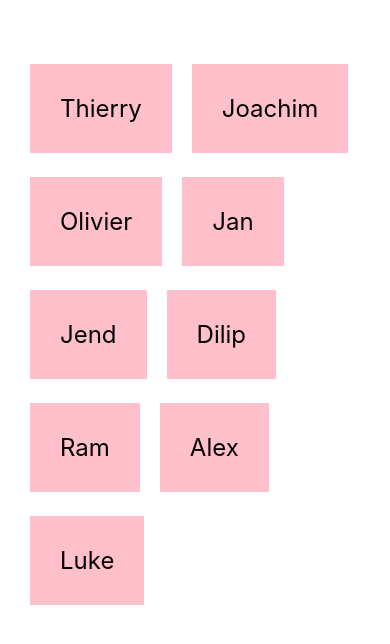
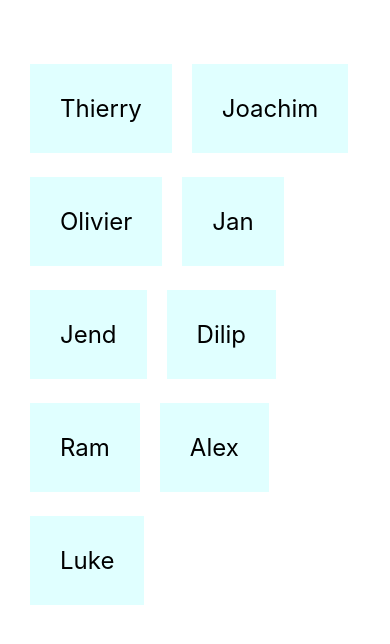
Before and after one commit to Jitgitbit/react-native-exercise-one, a React Native app: screen / in a window 390 px wide. Shown: the top 644 px of the page. Built offline with nearby package versions, Linux system fonts and the light colour scheme.

Commit message:
better color

```diff
--- a/App.js
+++ b/App.js
@@ -47,7 +47,7 @@ const styles = StyleSheet.create({
   item:{
     marginTop:24,
     padding:30,
-    backgroundColor:'pink',
+    backgroundColor:'lightcyan',
     fontSize:24,
     marginHorizontal:10,
   }
```
